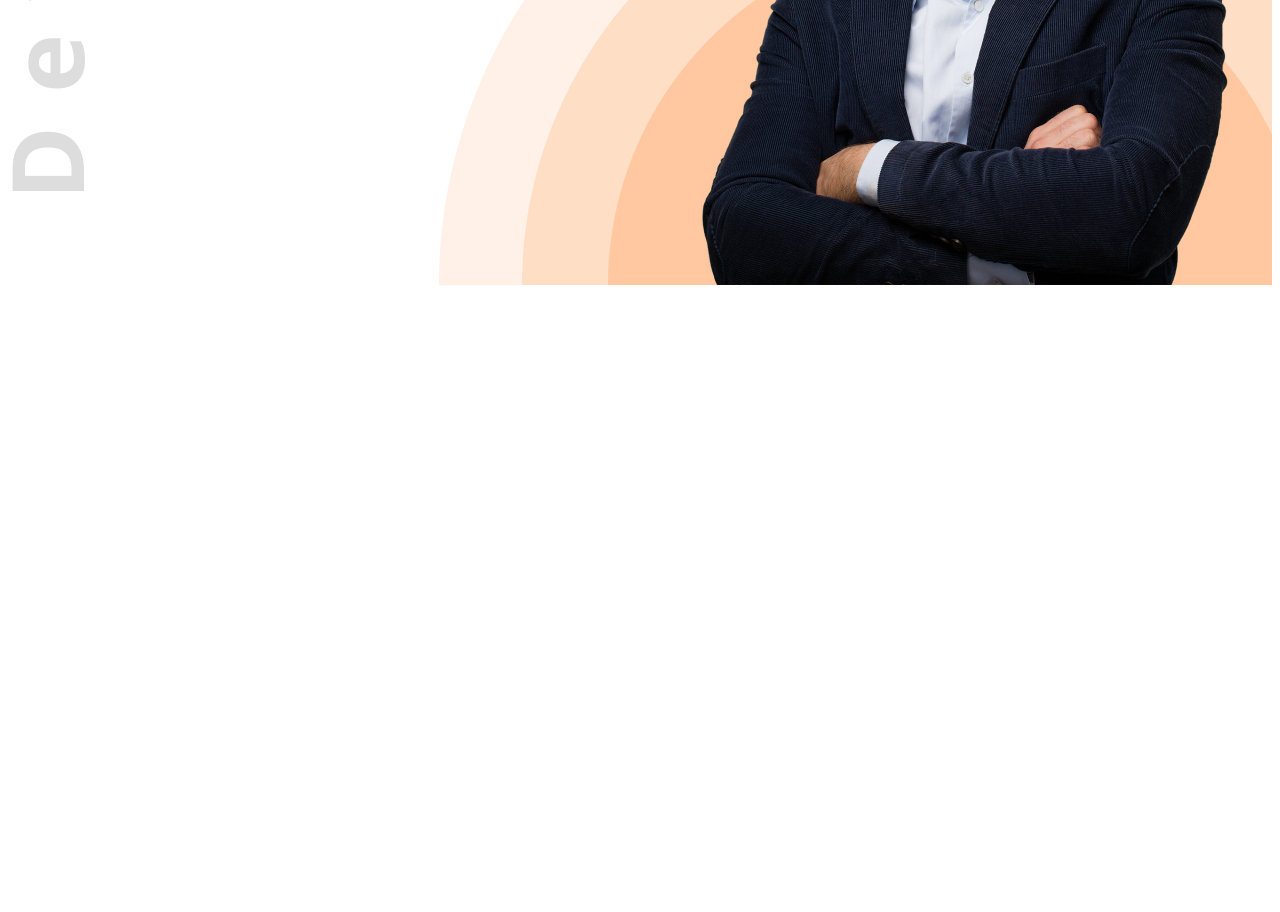
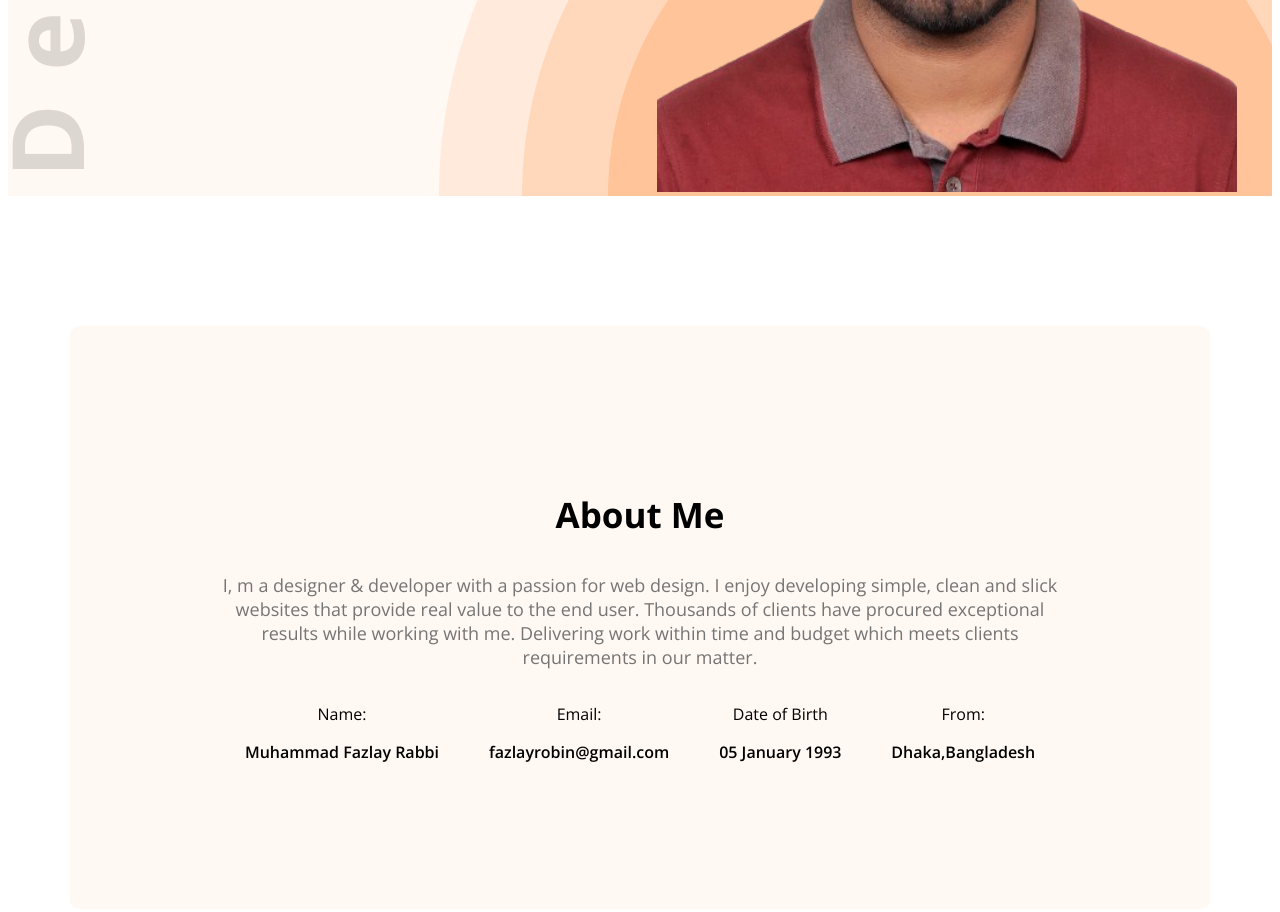
Before and after one commit to fazlayrabbi88/Web-Developer-Portfolio, a plain HTML site: page index.html in a window 1280 px wide. Shown: the part 602-1514 px from the top of the page. Before the commit the page ends 895 px from the top, so only its background shows below. Drawn offline with nearby package versions, Linux system fonts and the light colour scheme.

Commit message:
another section done

```diff
--- a/design/style.css
+++ b/design/style.css
@@ -12,18 +12,35 @@
     color: tomato;
 }
 
+.background-color {
+    background: rgb(255, 248, 243);
+}
+
+.sec-title {
+    font-size: 35px;
+    font-weight: bold;
+    color: color: rgb(24, 24, 24);
+}
+
+.sec-description {
+    font-size: 18px;
+    color: rgb(117, 117, 117);
+}
+
+/* Header styles */
 .header-banner {
     background-image: url(../images/developer.png), url(../images/header_bg.png);
     background-repeat: no-repeat;
     background-position: top left, bottom right;
+    width: auto;
+    height: 790px;
 }
 
-/* Nav styles */
 nav {
     display: flex;
     align-items: center;
     justify-content: space-between;
-    margin: 30px 100px;
+    margin: 0 200px;
 }
 
 .nav-title {
@@ -67,12 +84,40 @@ nav ul li a {
     max-width: 580px;
 }
 
+.banner-pp {
+    width: 580px;
+    height: 635px;
+}
+
 .banner-greetings {
-    font-size: 45px;
+    font-size: 35px;
     font-weight: 600;
 }
 
 .banner-title {
-    font-size: 85px;
+    font-size: 65px;
     font-weight: bold;
 }
+
+/* main styles */
+main {
+    max-width: 1140px;
+    margin: 0 auto;
+}
+
+/* about styles */
+.about-section {
+    border-radius: 10px;
+    padding: 130px 150px;
+    text-align: center;
+    margin-top: 130px;
+}
+
+.about-items {
+    display: flex;
+    justify-content: space-around;
+}
+
+.item-description {
+    font-weight: 600;
+}
--- a/index.html
+++ b/index.html
@@ -14,7 +14,7 @@
 
 <body class="open-sans-normal">
 
-    <header class="header-banner">
+    <header class="header-banner background-color">
 
         <nav>
             <h3 class="nav-title">
@@ -37,12 +37,54 @@
                 <button class="nav-btn"> Download CV </button>
                 <button class="nav-btn"> Contact </button>
             </div>
-            <img class="banner-pp" src="images/hardy.png" alt="my image">
+            <img class="banner-pp" src="images/Rabbi.png" alt="my image">
         </div>
     </header>
 
     <main>
-
+        <section class="about-section background-color">
+            <h3 class="sec-title"> About Me </h3>
+            <p class="sec-description">
+                I, m a designer & developer with a passion for web design. I enjoy developing simple, clean and slick
+                websites that provide real value to the end user. Thousands of clients have procured exceptional results
+                while
+                working with me. Delivering work within time and budget which meets clients requirements in our matter.
+            </p>
+            <div class="about-items">
+                <div class="about-item">
+                    <p class="item-title">
+                        Name:
+                    </p>
+                    <p class="item-description">
+                        Muhammad Fazlay Rabbi
+                    </p>
+                </div>
+                <div class="about-item">
+                    <p class="item-title">
+                        Email:
+                    </p>
+                    <p class="item-description">
+                        fazlayrobin@gmail.com
+                    </p>
+                </div>
+                <div class="about-item">
+                    <p class="item-title">
+                        Date of Birth
+                    </p>
+                    <p class="item-description">
+                        05 January 1993
+                    </p>
+                </div>
+                <div class="about-item">
+                    <p class="item-title">
+                        From:
+                    </p>
+                    <p class="item-description">
+                        Dhaka,Bangladesh
+                    </p>
+                </div>
+            </div>
+        </section>
     </main>
 
     <footer>
```
Also changed, not shown: images/Rabbi.jpg (deleted), images/Rabbi.png (added).
